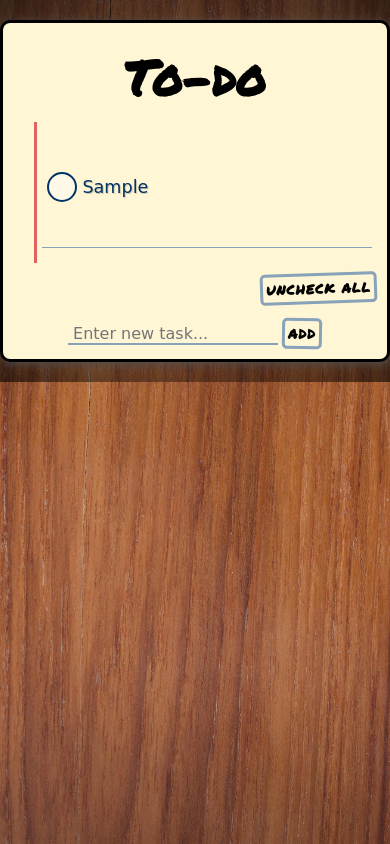
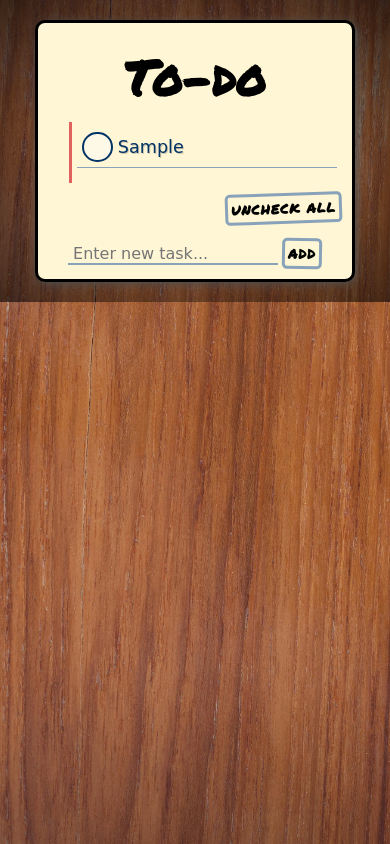
Before and after one commit to Mose5Papaya/daily-todo, a plain HTML site: page index.html in a window 390 px wide. Both pictures are taken after typing "Sample" into the empty fields and a click on the button "ADD". Drawn offline with Linux system fonts and the light colour scheme; a web font is replaced by a local one.

Commit message:
Add files via upload

```diff
--- a/style.css
+++ b/style.css
@@ -289,3 +289,9 @@ button.ultilities {
     80% { opacity: 1; }
     100% { opacity: 0; }
 }
+
+@media only screen and (max-width: 450px) {
+    .taskTextContainer, .subtasks .taskText {
+        min-width: 1px;
+    }
+}
```
